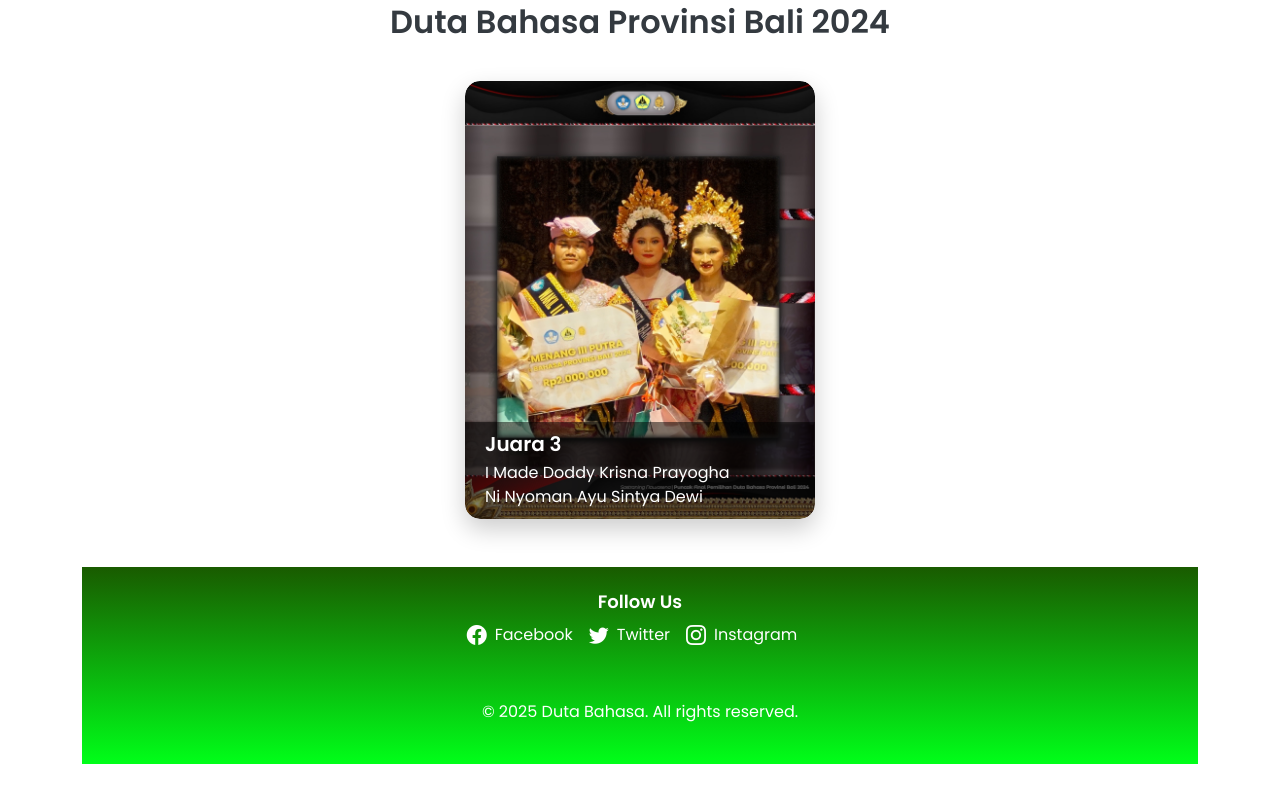
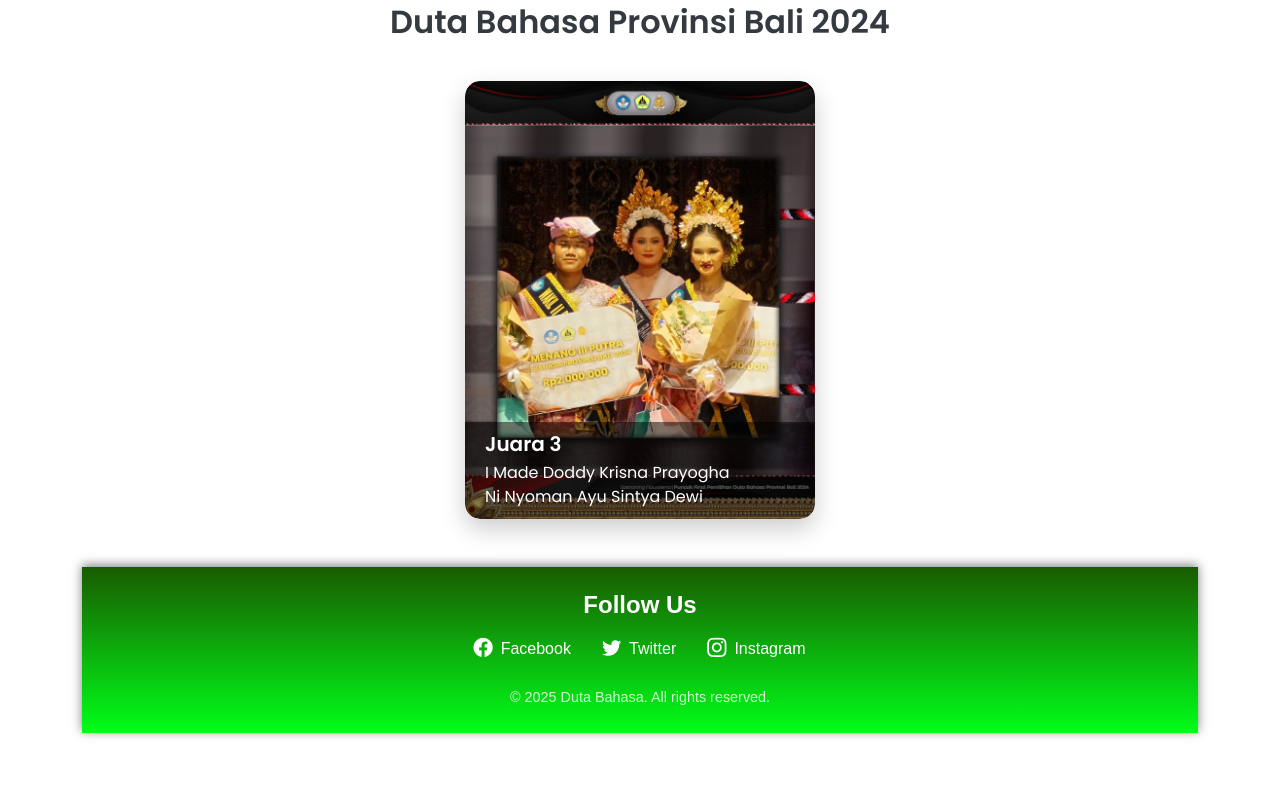
Before and after one commit to Clouza/duta-bahasa-provinsi-bali, a plain HTML site: page index.html in a window 1280 px wide. Shown: the part 1544-2346 px from the top of the page. After the commit the page ends 2325 px from the top, so only its background shows below. Drawn offline with nearby package versions, Linux system fonts and the light colour scheme.

Commit message:
Update 2 index.html

```diff
--- a/index.html
+++ b/index.html
@@ -28,7 +28,6 @@
         font-family: "Poppins", sans-serif;
         margin: 0;
         padding: 0;
-
       }
 
       .floating-message {
@@ -101,7 +100,7 @@
       .navbar-brand {
         display: flex;
         align-items: center;
-        margin-left: -30px;
+        margin-left: -23px;
       }
 
       .navbar-brand img {
@@ -220,13 +219,6 @@
         cursor: pointer;
       }
 
-      footer {
-        background-color: rgba(83, 156, 0, 1);
-        color: #f8f9fa;
-        padding: 20px 0;
-        text-align: center;
-      }
-
       .trophy-icon {
         color: gold; /* Atur warna emas untuk ikon piala */
       }
@@ -319,37 +311,64 @@
         }
       }
 
-      footer {
-        background: linear-gradient(#195b00,#00ff19);
-        color: white;
+      /* Global Styles for Footer */
+      .footer {
+        background: linear-gradient(#195b00,#00ff19); /* Gradient background */
+        color: #ffffff; /* Text color */
+        padding-top: 20px; /* Padding atas */
+        padding-bottom: 20px; /* Padding bawah */
+        font-family: Arial, sans-serif; /* Font elegan */
+        box-shadow: 0 -2px 10px rgba(0, 0, 0, 0.5); /* Tambahkan shadow */
       }
 
-      footer h5 {
-        font-size: 18px;
-        font-weight: 600;
+      .footer h5 {
+        font-size: 1.5rem; /* Ukuran teks "Follow Us" */
+        font-weight: bold; /* Bold untuk heading */
+        margin-bottom: 15px; /* Jarak bawah heading */
       }
 
-      footer ul {
-        padding-left: 0;
+      .footer ul {
+        list-style: none; /* Hilangkan bullet list */
+        padding: 0; /* Hilangkan padding */
+        margin: 0; /* Hilangkan margin */
+        display: flex; /* Atur dalam baris horizontal */
+        justify-content: center; /* Pusatkan item */
       }
 
-      footer ul li {
-        margin-bottom: 10px;
+      .footer ul li {
+        margin: 0 15px; /* Jarak antar item */
       }
 
-      footer ul.d-flex li {
-        margin-right: 15px;
-      }
-
-      footer ul li a {
+      .footer ul li a {
+        color: #ffffff; /* Warna teks */
+        text-decoration: none; /* Hilangkan garis bawah */
+        transition: color 0.3s ease, transform 0.3s ease; /* Animasi hover */
+        font-size: 1rem; /* Ukuran font link */
         display: flex;
         align-items: center;
       }
 
-      footer ul li a i {
-        font-size: 20px;
-        margin-right: 8px;
+      .footer ul li a i {
+        font-size: 1.2rem; /* Ukuran ikon */
+        margin-right: 8px; /* Jarak ikon dengan teks */
       }
+
+      .footer ul li a:hover {
+        color: #ffeb3b; /* Warna hover */
+        transform: scale(1.1); /* Efek zoom saat hover */
+      }
+
+      .footer p {
+        margin: 0; /* Hilangkan margin default */
+        font-size: 0.9rem; /* Ukuran teks kecil */
+        opacity: 0.8; /* Teks transparan untuk kesan elegan */
+      }
+
+      .footer p:hover {
+        opacity: 1; /* Kembali ke teks penuh saat hover */
+        transition: opacity 0.3s ease; /* Efek transisi */
+      }
+
 
     </style>
   </head>
```
